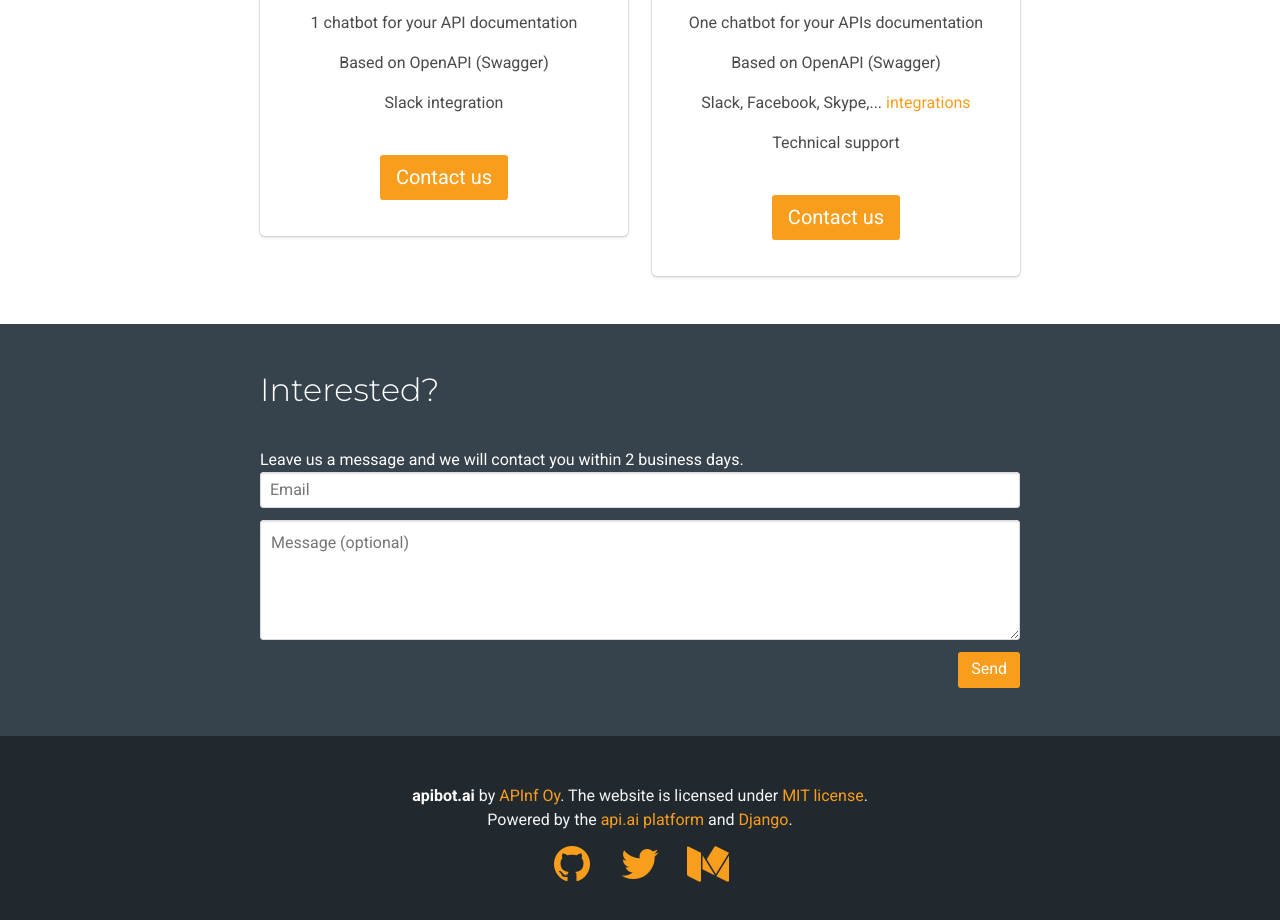
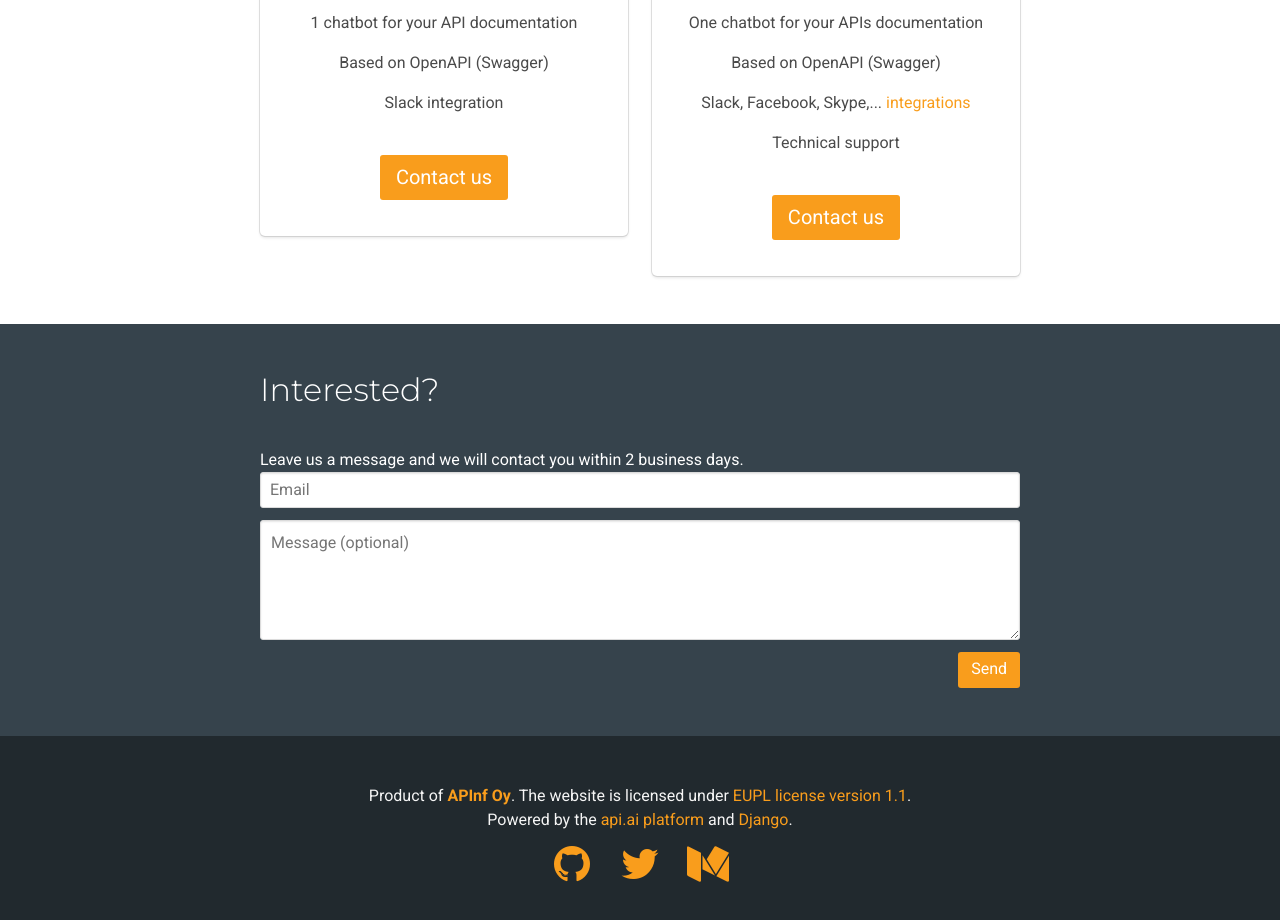
Before and after one commit to apinf/apibot-site, a website: page index.html in a window 1280 px wide. Shown: the part 2275-3195 px from the top of the page. Drawn offline with Linux system fonts and the light colour scheme; some packages are replaced by stand-ins of ours; a script that the page names is missing.

Commit message:
Change footer and add EUPL-1.1

```diff
--- a/index.html
+++ b/index.html
@@ -188,8 +188,8 @@
       <div class="has-text-centered">
 
         <p>
-          <strong>apibot.ai</strong> by <a href="http://apinf.org">APInf Oy</a>. The website is licensed under
-          <a href="http://opensource.org/licenses/mit-license.php" target="_blank">MIT license</a>.
+          Product of <strong><a href="http://apinf.org">APInf Oy</a></strong>. The website is licensed under
+          <a href="https://opensource.org/licenses/EUPL-1.1" target="_blank">EUPL license version 1.1</a>.
         </p>
         <p>
           Powered by the <a href="https://api.ai" target="_blank">api.ai platform</a> and <a href="https://www.djangoproject.com/" target="_blank">Django</a>.
--- a/package.json
+++ b/package.json
@@ -1,6 +1,6 @@
 {
   "name": "apibot-site",
-  "version": "0.0.1",
+  "version": "0.0.2",
   "description": "Static page for apibot.ai",
   "main": "index.js",
   "scripts": {
@@ -19,7 +19,7 @@
     "chatbot"
   ],
   "author": "APInf Oy",
-  "license": "MIT",
+  "license": "EUPL-1.1",
   "bugs": {
     "url": "https://github.com/apinf/apibot-site/issues"
   },
```
Also changed, not shown: 1 other file.
